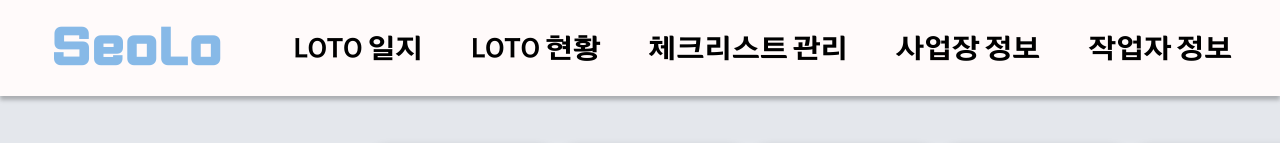
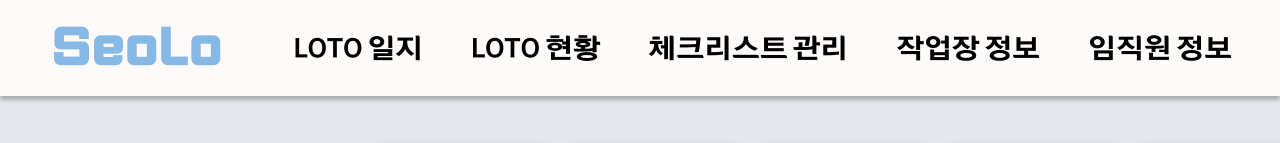
Before and after one commit to HyungChany/SeoLO, a React (Vite) app in the folder frontend/web/: page / in a window 1280 px wide. Shown: the top 143 px of the page. Built offline with nearby package versions, Linux system fonts and the light colour scheme.

Commit message:
fix: 명칭 수정

```diff
--- a/frontend/web/src/components/navigation/Navigation.tsx
+++ b/frontend/web/src/components/navigation/Navigation.tsx
@@ -63,10 +63,10 @@ const Navigation = () => {
             <Typo.H3>체크리스트 관리</Typo.H3>
           </MenuLink>
           <MenuLink to="/information">
-            <Typo.H3>사업장 정보</Typo.H3>
+            <Typo.H3>작업장 정보</Typo.H3>
           </MenuLink>
           <MenuLink to="/1">
-            <Typo.H3>작업자 정보</Typo.H3>
+            <Typo.H3>임직원 정보</Typo.H3>
           </MenuLink>
         </Menu>
       </NavigatorContent>
```
